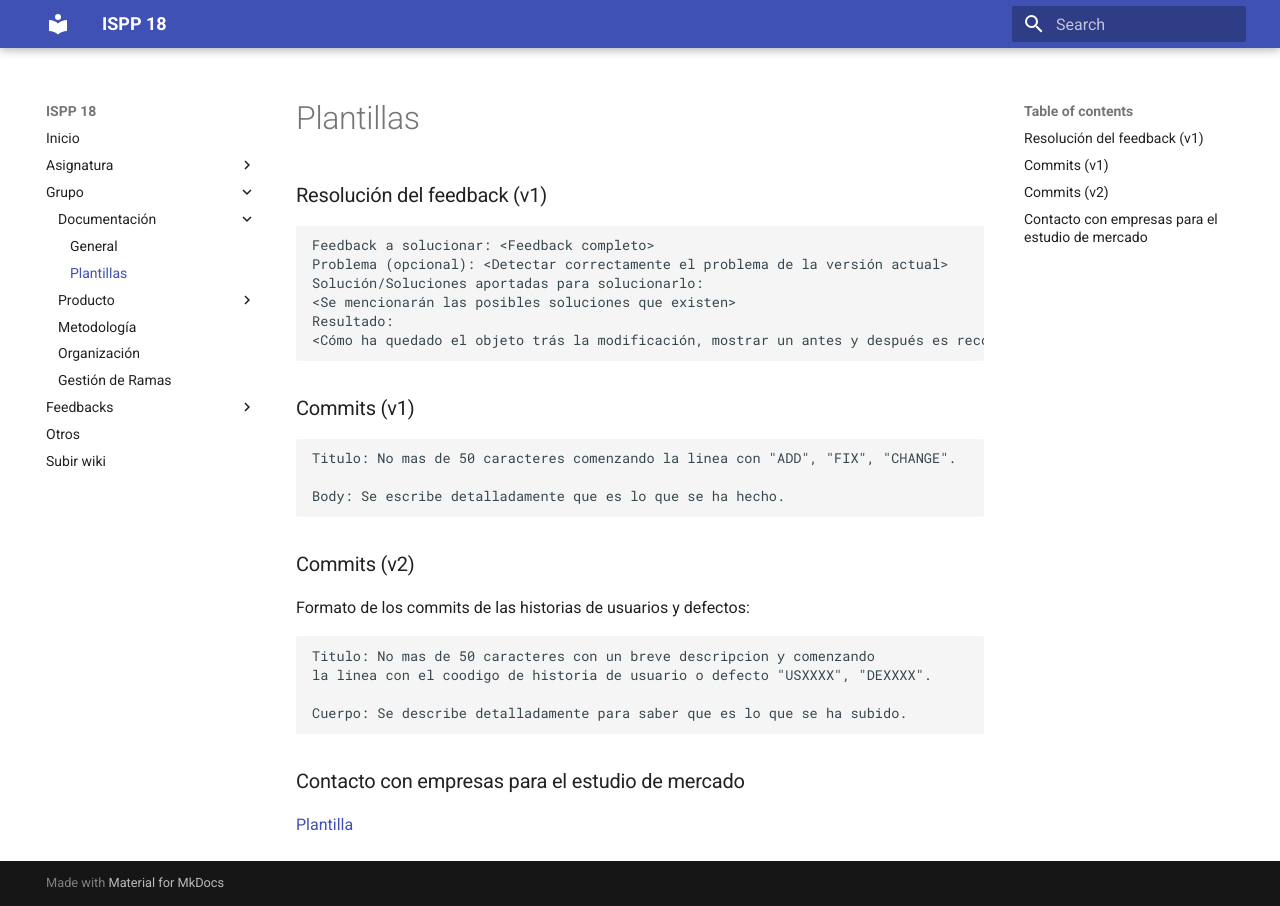
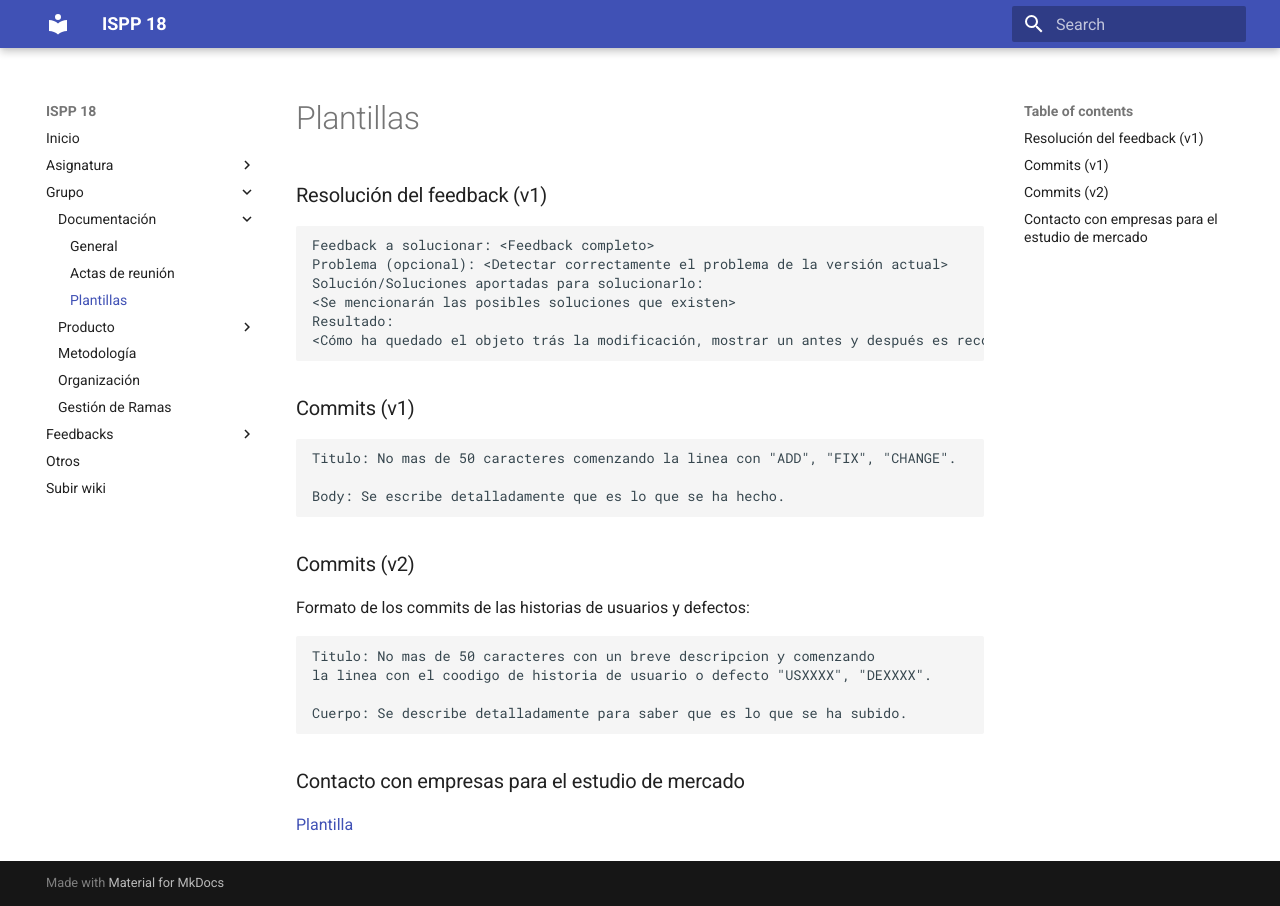
Before and after one commit to alexgs922/ispp18-wiki, an MkDocs documentation site: the page built from docs/plantillas.md, in a window 1280 px wide. Built offline with MkDocs 1.6.1 and Material for MkDocs 9.7.7, drawn with Linux system fonts in a browser that asks for light colours; old or Windows-style settings are respelled for this version of MkDocs.

Commit message:
FIX Corregido el mkdocs
Se ha añadido al 'mkdocs' la ruta al archivo con las actas de reunión

```diff
--- a/mkdocs.yml
+++ b/mkdocs.yml
@@ -6,6 +6,7 @@ pages:
 - Grupo:
   - Documentación:
     - General: 'documentacion.md'
+    - Actas de reunión: 'actas de reunión.md'
     - Plantillas: 'plantillas.md'
   - Producto:
     - General: 'producto.md'
```
